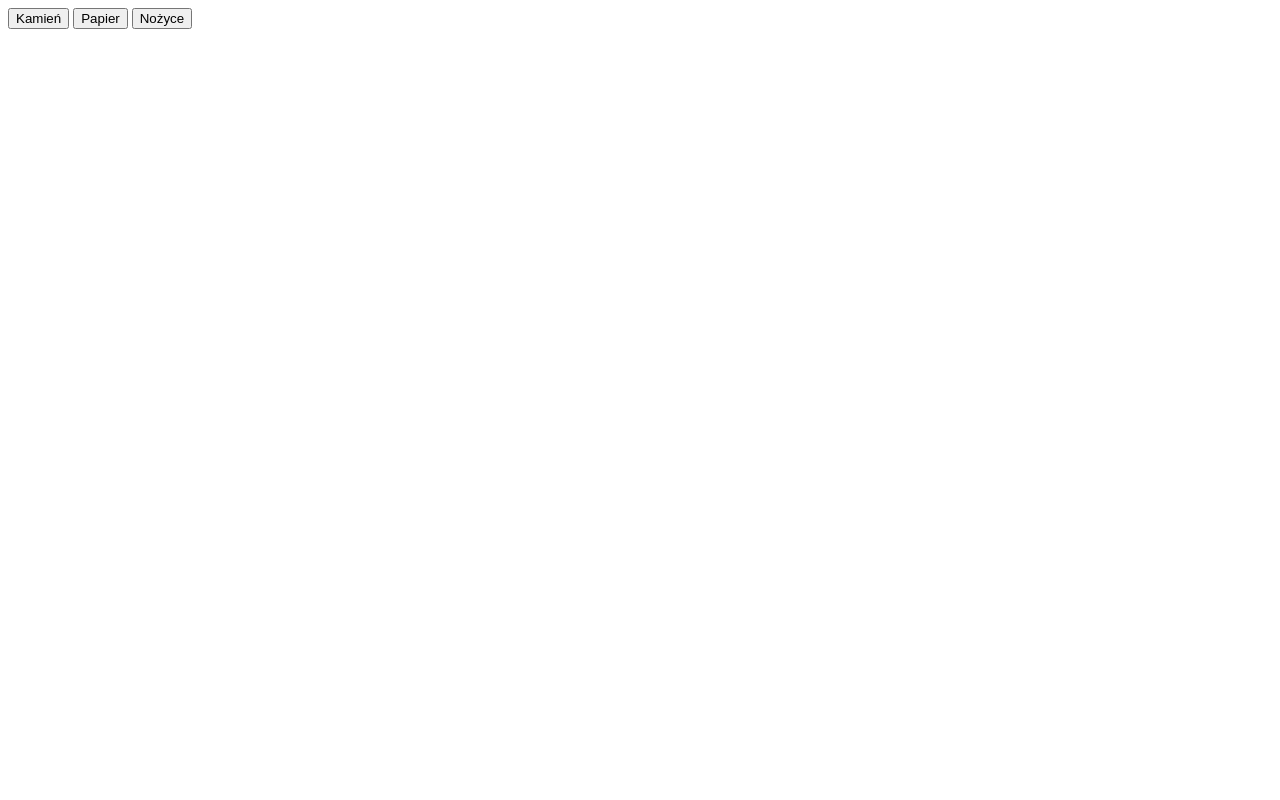
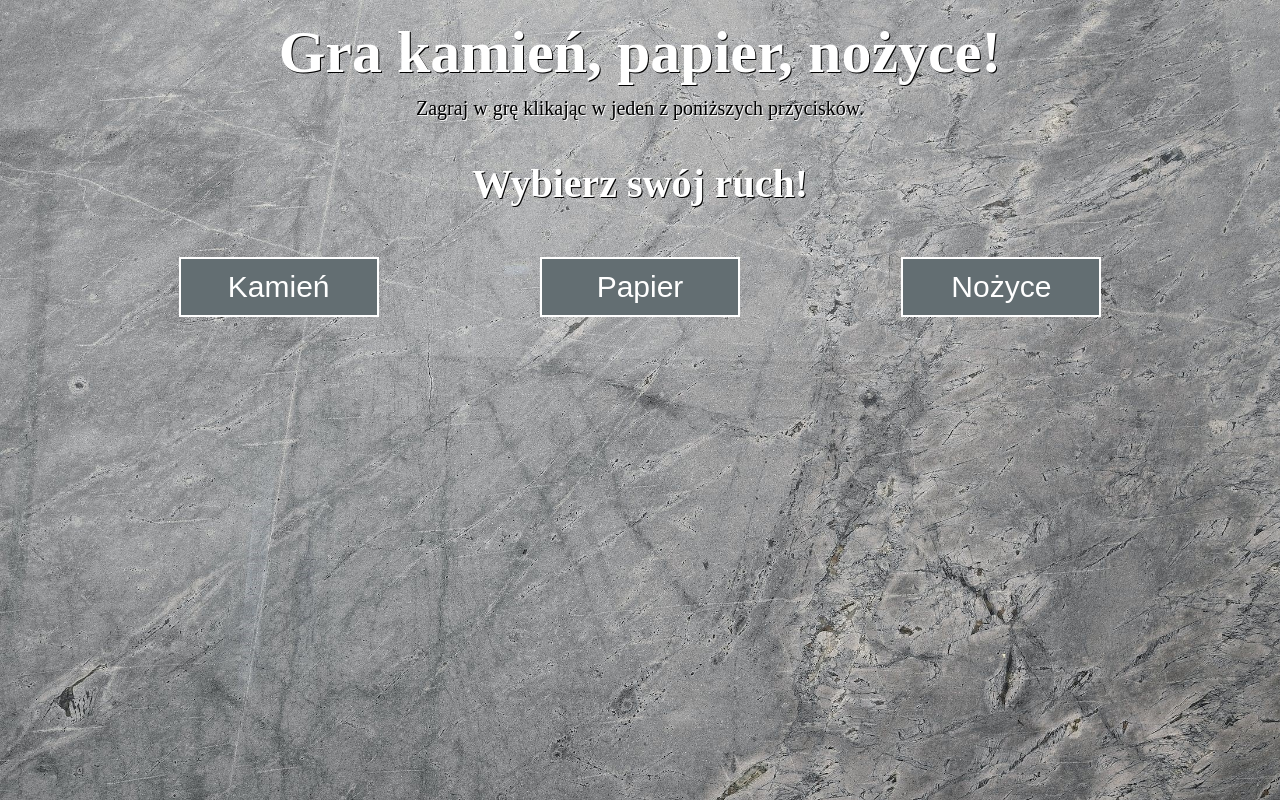
Before and after one commit to aleks-sobiecka/javascript-prework, a website: page index.html in a window 1280 px wide. Drawn offline with nearby package versions, Linux system fonts and the light colour scheme; files that its build step writes are made by us from their sources.

Commit message:
Add header and styles

```diff
--- a/index.html
+++ b/index.html
@@ -6,13 +6,21 @@
 	<link rel="stylesheet" href="css/style.css">
 </head>
 <body>
+	<header>
+		<div class="header">
+			<h1>Gra kamień, papier, nożyce!</h1>
+			<h2>Zagraj w grę klikając w jeden z poniższych przycisków.</h2>
+			<h3>Wybierz swój ruch!</h3>
+		</div>
+	</header>
 	<div class="container">
 		<div id="buttons">
-			<button id="play-rock">Kamień</button>
-			<button id="play-paper">Papier</button>
-			<button id="play-scissors">Nożyce</button>
+			<button id="play-rock" type="submit">Kamień</button>
+			<button id="play-paper" type="submit">Papier</button>
+			<button id="play-scissors" type="submit">Nożyce</button>
 		</div>
 		<div id="messages"></div>
+		<div id="result"></div>
 	</div>
 	<script src="js/functions.js"></script>
 	<script src="js/script.js"></script>
--- a/sass/style.scss
+++ b/sass/style.scss
@@ -0,0 +1,68 @@
+body {
+    background: #dfe6e9;
+    background-image: url(/images/header.jpg);
+    background-size: cover;
+    object-fit: cover;
+
+}
+
+.container {
+    text-align: center;
+    margin-left: auto;
+    margin-right: auto;
+    padding-left: 30px;
+    padding-right: 30px;
+}
+
+.header {
+    display: flex;
+    flex-direction: column;
+    justify-content: center;
+    align-items: center;
+    color: #fff;
+}
+
+h1 {
+    font-size: 60px;
+    margin: 10px 0;
+    text-shadow: 1px 1px black;
+}
+
+h2 {
+    font-size: 20px;
+    margin: 0;
+    font-weight: 400;
+    color: black;
+    text-shadow: 1px 1px #fff;
+}
+
+h3 {
+    font-size: 40px;
+    margin-bottom: 0;
+    text-shadow: 1px 1px black;
+}
+
+#buttons {
+    display: flex;
+    justify-content: space-around;
+    padding: 50px 60px;
+}
+
+button {
+    width: 200px;
+    height: 60px;
+    background: #636e72;
+    border: 2px solid #fff;
+    color: #fff;
+    text-align: center;
+    font-size: 30px;
+}
+
+button:active {
+    background: #b2bec3;
+}
+
+#messages {
+    font-size: 40px;
+    font-weight: 700;
+}
```
Also changed, not shown: css/style.css (added), images/header.jpg (added), js/script.js (line endings or trailing spaces), 1 other file.
